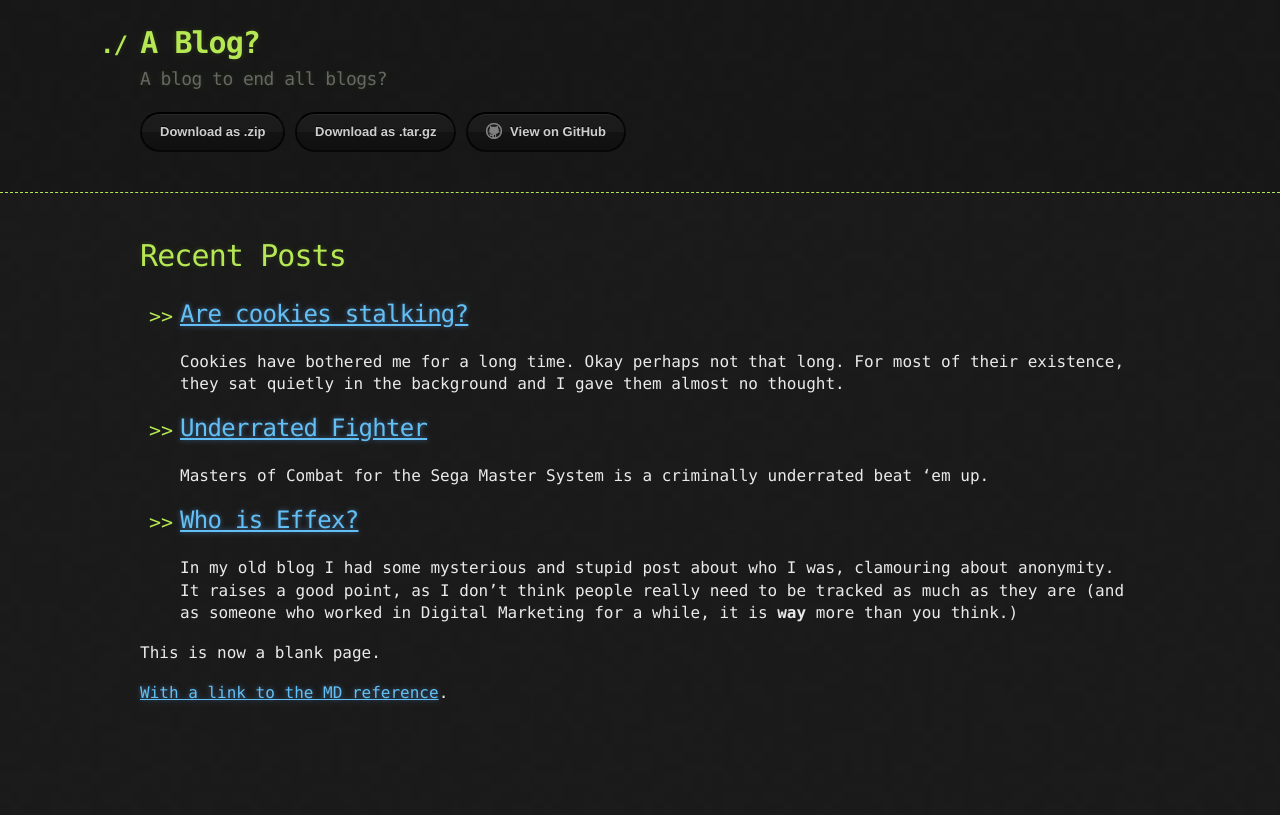
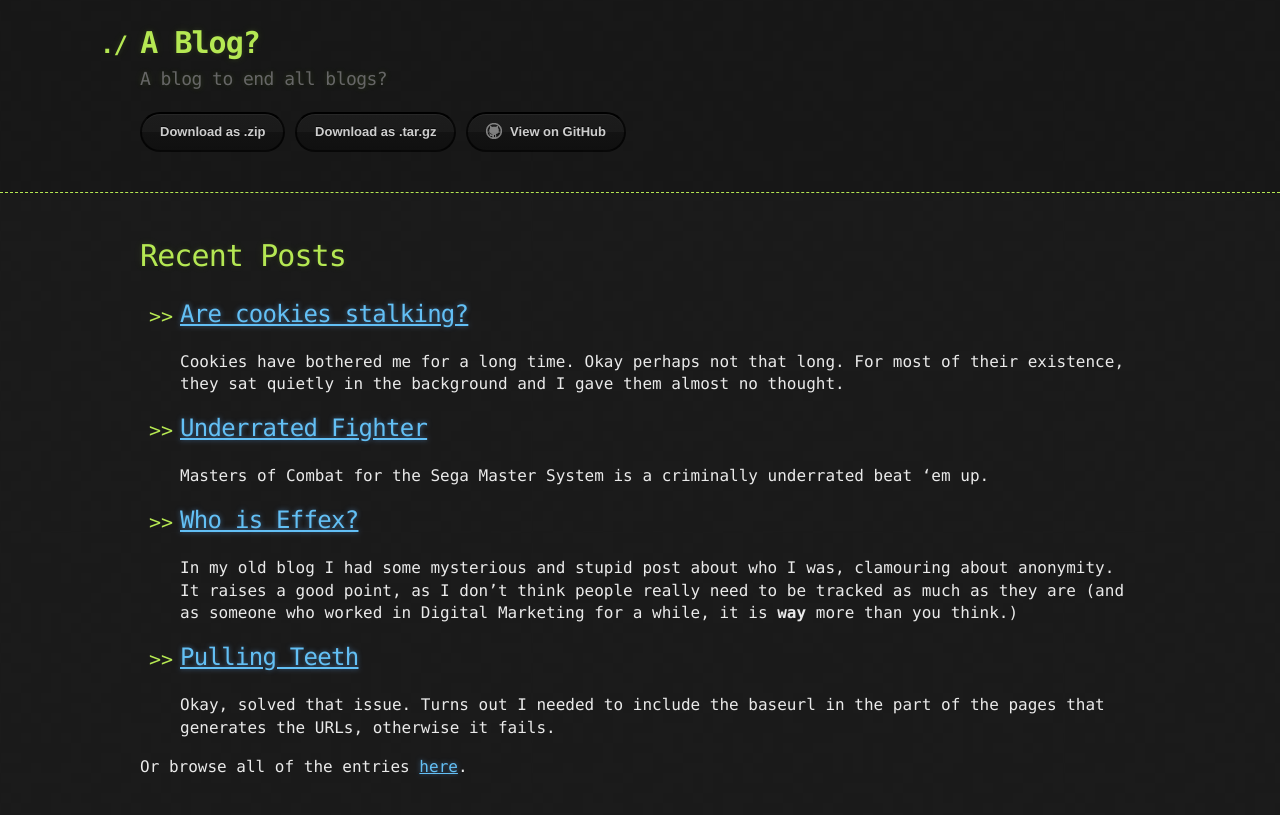
Before and after one commit to Effex-D/blog, a Jekyll site: the page built from index.md, in a window 1280 px wide. Shown: the top 815 px of the page. Built offline with Jekyll 4.4.1, drawn with Linux system fonts in a browser that asks for light colours.

Commit message:
Updated front page

```diff
--- a/index.md
+++ b/index.md
@@ -5,7 +5,7 @@ layout: default
 <h1>Recent Posts</h1>
 
 <ul>
-  {% for post in site.posts limit:3 %}
+  {% for post in site.posts limit:4 %}
     <li>
       <h2><a href="{{ site.baseurl }}{{ post.url }}">{{ post.title }}</a></h2>
       {{ post.excerpt }}
@@ -13,8 +13,4 @@ layout: default
   {% endfor %}
 </ul>
 
-
-
-This is now a blank page.
-
-[With a link to the MD reference](./reference.html).
+Or browse all of the entries [here](./posts).
```
